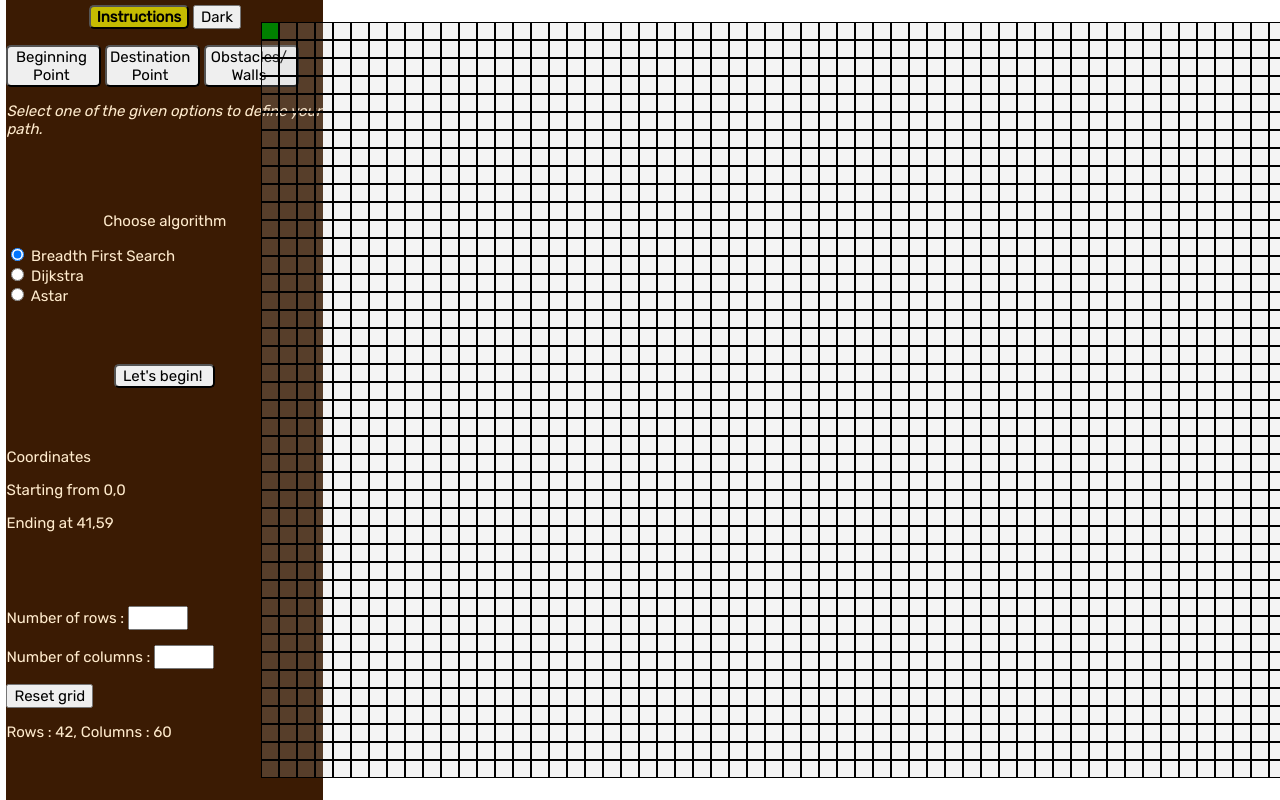
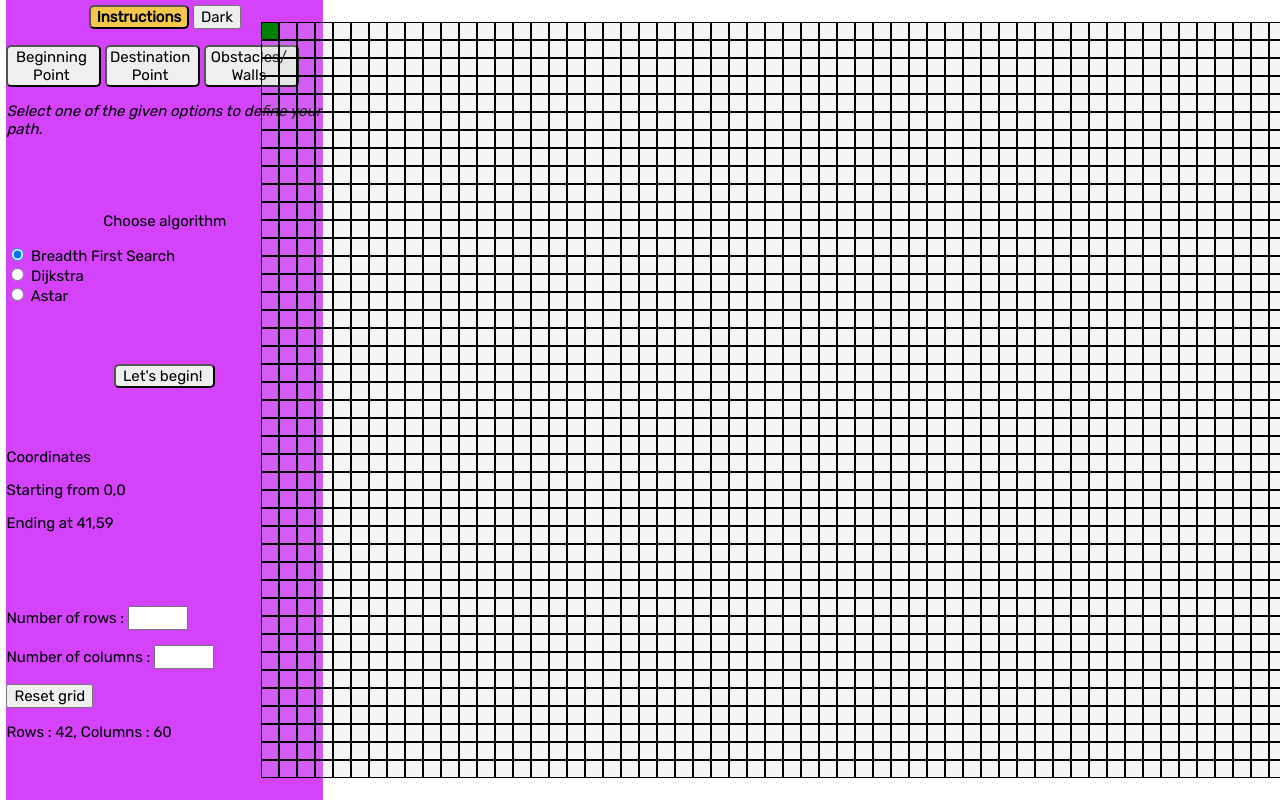
Before and after one commit to coolujjwal/Grid-Path-Generator, a plain HTML site: page index.html in a window 1280 px wide. Shown: the top 800 px of the page. Drawn offline with Linux system fonts and the light colour scheme.

Commit message:
Update style.css

```diff
--- a/style.css
+++ b/style.css
@@ -24,8 +24,8 @@ main {
 	justify-content: center;
 }
 aside {
-	background:  #3b1b03;
-	color: blanchedalmond;
+	background:  #d442fc;
+	color: rgb(0, 0, 0);
   	display: grid;
 	align-items: top;
 	grid-template-rows : 5vh;
```
